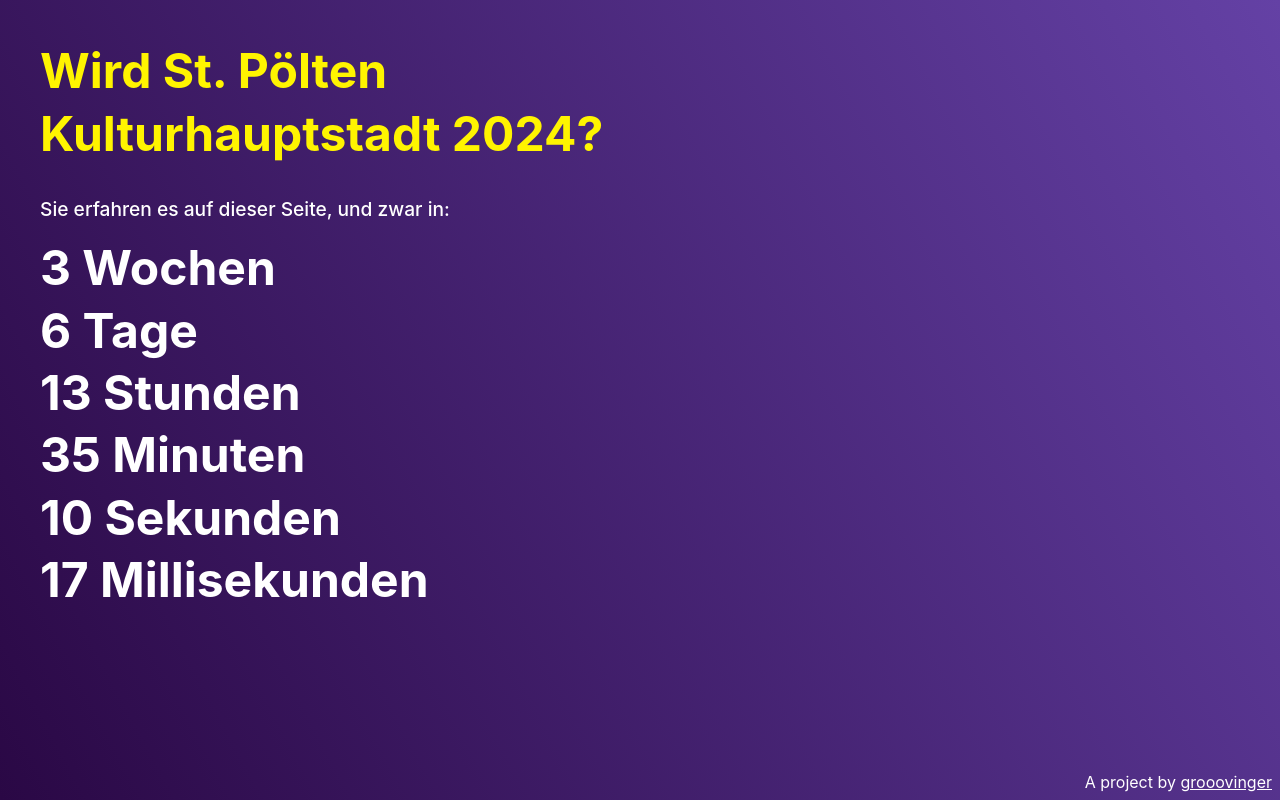
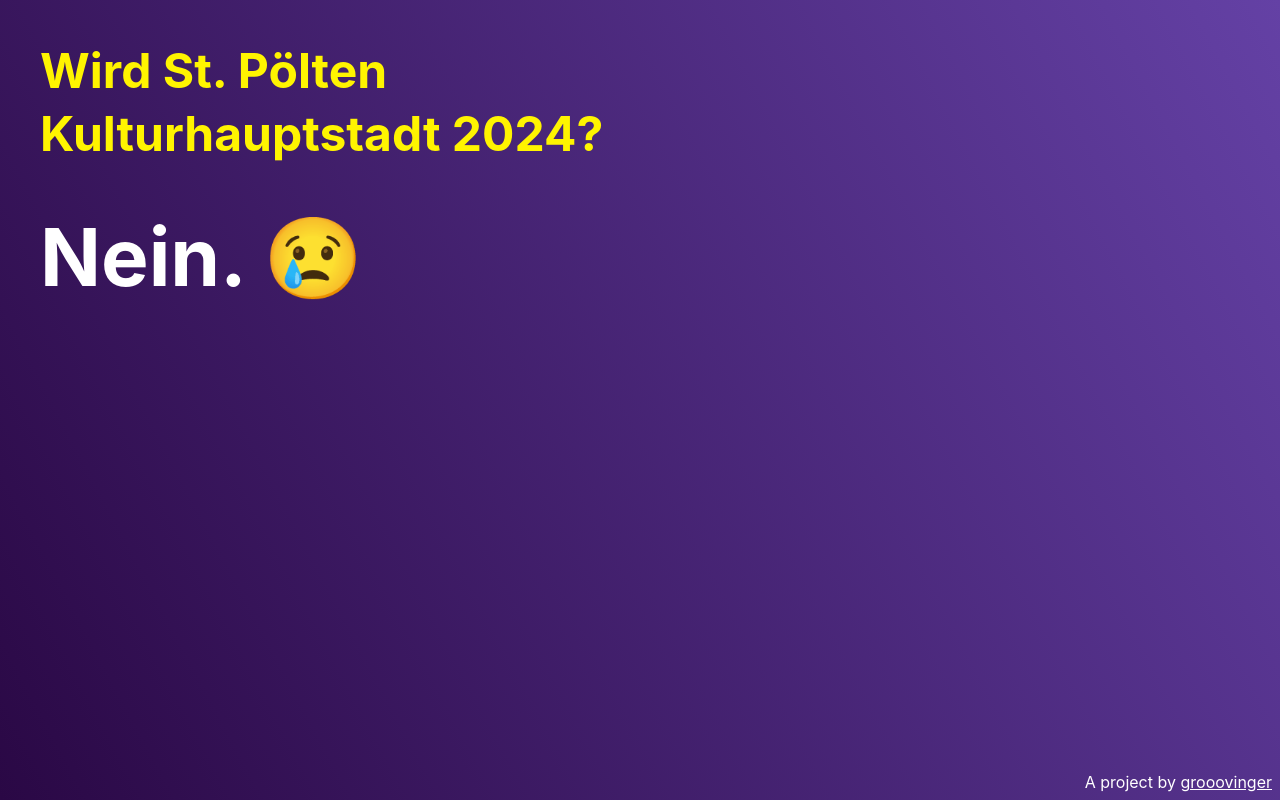
Before and after one commit to mgrubinger/stp2024, a Svelte app: page / in a window 1280 px wide. Built offline with nearby package versions, Linux system fonts and the light colour scheme.

Commit message:
add nope

```diff
--- a/src/App.svelte
+++ b/src/App.svelte
@@ -1,20 +1,5 @@
 <script>
-	import humanizeDuration from 'humanize-duration';
-	import FpsCtrl from './fpsctrl'
 
-	let target = Date.parse("2019-11-12T10:00:00");
-	let timeLeft = 0;
-	$: timeLeftHuman = humanizeDuration(timeLeft, { language: 'de', spacer: ' ', delimiter: "<br/>", round: true , units: ['y', 'mo', 'w', 'd', 'h', 'm', 's', 'ms'] });
-
-	const calcTimeleft = () => {
-		timeLeft = target - new Date();
-	};
-
-	// create a new FpsCtrl and start it
-	var fc = new FpsCtrl(24, function(e) {
-		calcTimeleft();
-	});
-	fc.start();
 
 </script>
 
@@ -60,12 +45,16 @@ a {
 	text-decoration: underline;
 }
 
+.nope {
+	font-size: 5rem;
+	line-height: 1.1em;
+	font-weight: 700;
+	margin-top: 3rem;
+}
+
 @media screen and (max-width: 380px) {
 	main {
 		margin: 10px;
-	}
-	.time {
-		font-size: 2.3rem;
 	}
 }
 
@@ -74,8 +63,7 @@ a {
 <main>
 
 	<h1>Wird St. Pölten<br/>Kulturhauptstadt 2024?</h1>
-	<p>Sie erfahren es auf dieser Seite, und zwar in:</p>
-	<h2 class="time">{@html timeLeftHuman}</h2>
+	<p class="nope">Nein. 😢</p>
 
 </main>
 <footer>
```
